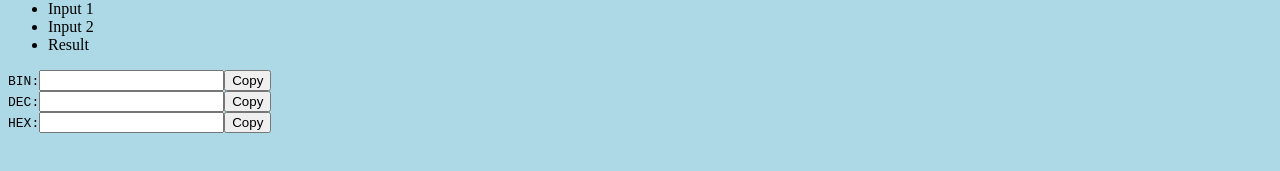
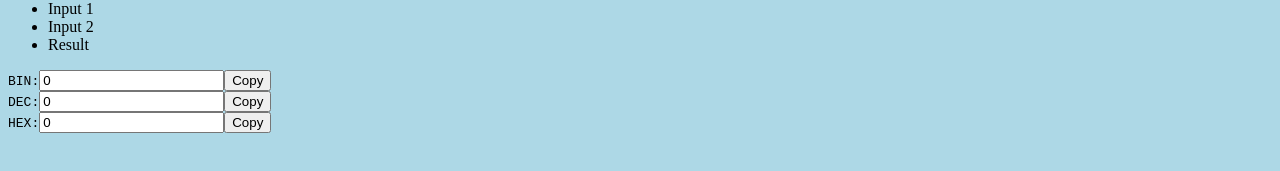
Before and after one commit to Lulkafe/BinaryCalc, a React app: page / in a window 1280 px wide. Shown: the part 251-422 px from the top of the page. Built offline with nearby package versions, Linux system fonts and the light colour scheme.

Commit message:
added onKeyUp event to inputs

```diff
--- a/src/components.tsx
+++ b/src/components.tsx
@@ -18,6 +18,9 @@ const actions = {
     },
     tab: {
         click: 'Clicked an output tab'
+    },
+    input: {
+        update: 'User gave an input value'
     }
 }
 
@@ -315,25 +318,44 @@ function OutputNavi () {
 function OutputBars(props) {
 
     const { state, dispatch } = useContext(CalcContext);
+    const onKeyUp = function () {
+        dispatch({ action: actions.input.update, value: this.value })
+    }
+
+    let base_val: number = 0;
+    let bin_val: string = '';
+    let dec_val: string = '';
+    let hex_val: string = '';
+
+    if (state.item === Item.Input1)
+        base_val = state.input1;
+    else if (state.item === Item.Input2)
+        base_val = state.input2;
+    else if (state.item === Item.Result)
+        base_val = state.result;
+
+    bin_val = base_val.toString(2);
+    dec_val = base_val.toString(10);
+    hex_val = base_val.toString(16);
 
 
     return (
         <div>
-            <OutputBar header='BIN:' />
-            <OutputBar header='DEC:'/>
-            <OutputBar header='HEX:'/>
+            <OutputBar header='BIN:' value={bin_val} onKeyUp={onKeyUp}/>
+            <OutputBar header='DEC:' value={dec_val} onKeyUp={onKeyUp}/>
+            <OutputBar header='HEX:' value={hex_val} onKeyUp={onKeyUp}/>
         </div>
     )
 }
 
 function OutputBar(props) {
 
-    const {header, value }= props;
+    const {header, value, onKeyUp }= props;
 
     return (
         <div>
             <label className='output-bar__label'>{header}</label>
-            <input type="text" value={value}/>
+            <input type="text" value={value} onKeyUp={onKeyUp} onChange={()=>{}}/>
             <button type="button">Copy</button>
         </div>
     )
```
Also changed, not shown: 1 other file (tests, documents, lock files or other folders).
